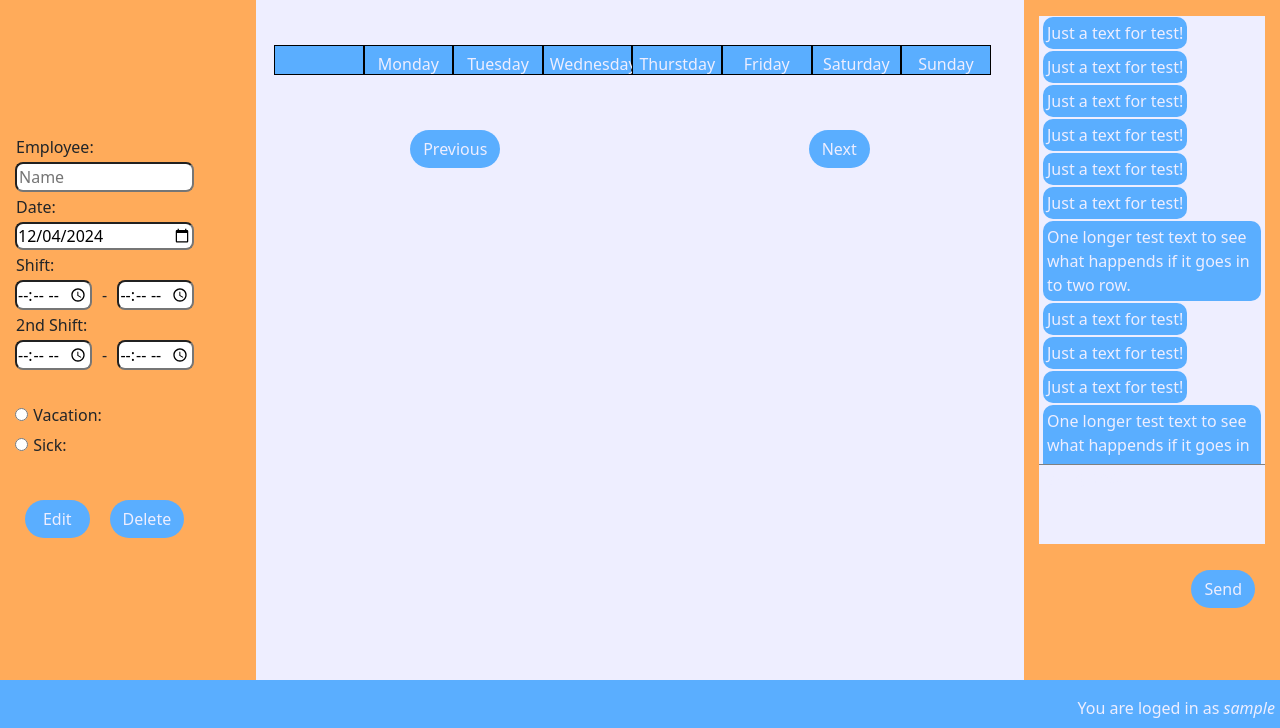
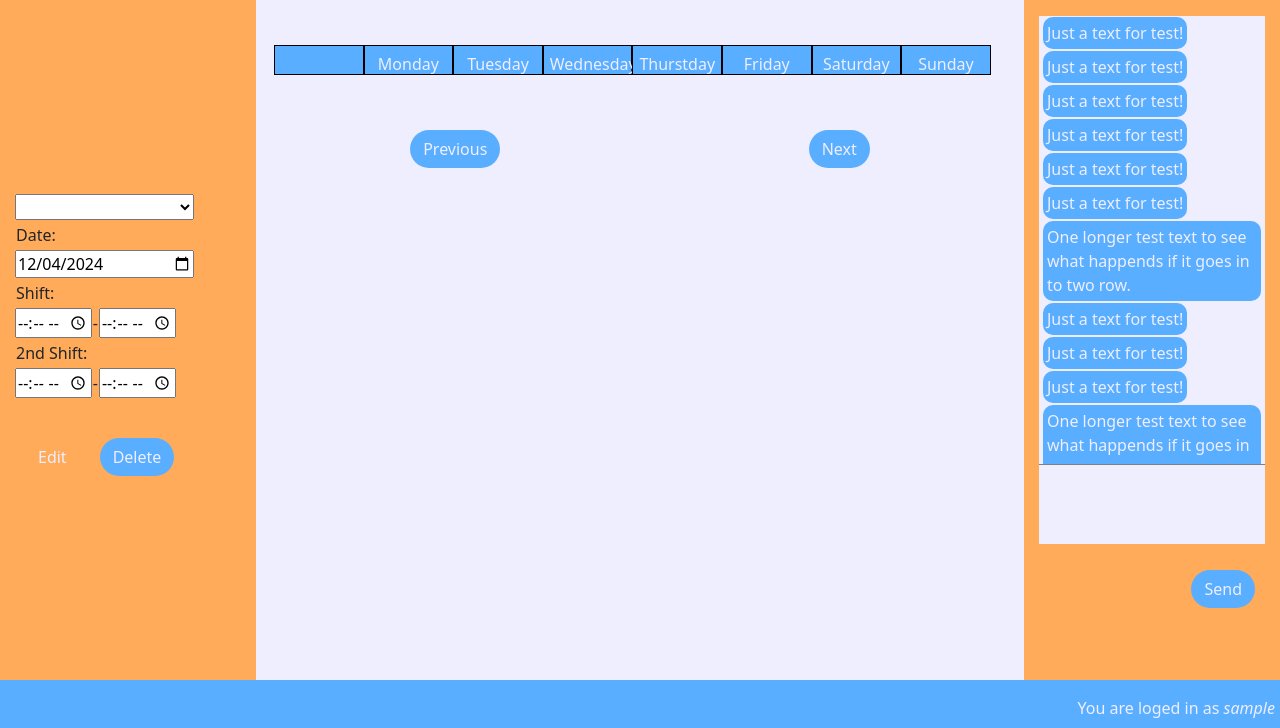
Before and after one commit to ZoltanNyaradi/work-schedule, a Django app: page / in a window 1280 px wide. Shown: the part 80-808 px from the top of the page. Run offline with Django 5.2, Linux system fonts and the light colour scheme; the visitor is signed in with stand-in values (Sample User, id 1); data comes from the database, SQL or seed files in the repository; lists and menus that the app fills with data are empty.

Commit message:
Create data in the database with the edit button

```diff
--- a/schedule/admin.py
+++ b/schedule/admin.py
@@ -2,8 +2,11 @@
 from django.contrib.sites.models import Site
 from allauth.socialaccount.models import SocialAccount, SocialApp, SocialToken
 from allauth.account.models import EmailAddress
+from .models import Schedule
 
 # Register your models here.
+
+admin.site.register(Schedule)
 
 # Unregister models
 admin.site.unregister(Site)
--- a/schedule/views.py
+++ b/schedule/views.py
@@ -2,8 +2,40 @@
 from django.contrib.auth.models import User
 import json
 
+# Form
+
+from .models import Schedule
+from django import forms
+
+class ScheduleForm(forms.ModelForm):
+    class Meta:
+        model = Schedule
+        fields = ("user",
+            "date",
+            "begin_of_work_1",
+            "end_of_work_1",
+            "begin_of_work_2",
+            "end_of_work_2",)
+
 # Create your views here.
 
 def schedule(request):
-    users = list(User.objects.values('username', 'groups', 'is_staff'))
-    return render(request, 'schedule/schedule.html', {'users': json.dumps(users)})
+    users = list(User.objects.values('id','username', 'groups', 'is_staff'))
+
+    if request.method == "POST":
+        schedule_form = ScheduleForm(data=request.POST)
+        if schedule_form.is_valid():
+            schedule_form.save()
+        else:
+            print(schedule_form.errors)
+    else:
+        schedule_form = ScheduleForm()
+
+    return render(
+        request,
+        'schedule/schedule.html',
+        {
+            'users': json.dumps(users),
+            "schedule_form": schedule_form,
+        },
+    )
--- a/static/js/script.js
+++ b/static/js/script.js
@@ -1,13 +1,15 @@
 document.addEventListener("DOMContentLoaded",function(){
 	loadSchedule();
 	loadToday();
-	document.getElementById("employee-name").addEventListener("blur",(event)=>{nameCheck()});
+	/*document.getElementById("employee-name").addEventListener("blur",(event)=>{nameCheck()});
 	let shiftClass = document.getElementsByClassName("shift");
 	for(let i=0; i<4; i++){
 		shiftClass[i].addEventListener("click",(event)=>{klickToShift()});
 	}
 	document.getElementById("vacation").addEventListener("click",(event)=>{klickToVacation()});
-	document.getElementById("sick").addEventListener("click",(event)=>{klickToSick()});
+	*///document.getElementById("sick").addEventListener("click",(event)=>{klickToSick()});
+
+	loadEmployeesToEditSchedule();
 })
 
 function loadSchedule(){
@@ -141,3 +143,19 @@
 	}
 	document.getElementById("vacation").checked=false;
 }
+
+function loadEmployeesToEditSchedule(){
+	const employeesForDropdown = JSON.parse(document.getElementById('users-data').textContent);
+	i=0;
+	let employeeName = document.getElementById("employee-name");
+	let options=[];
+	employeesForDropdown.forEach ((employeeForDropdown)=>{
+		options[i] = document.createElement("option");
+		options[i].value = employeeForDropdown.id;
+		options[i].text = employeeForDropdown.username;
+		if (employeeForDropdown.is_staff){
+			employeeName.appendChild(options[i]);
+		}
+		i++;
+	})
+}
--- a/templates/schedule/schedule.html
+++ b/templates/schedule/schedule.html
@@ -20,43 +20,39 @@
             </div>
         </div>
         <div id="edit-schedule">
-        <script id="users-data" type="application/json">
-                {{users|safe}}
-        </script>
 
         {% if user.is_superuser %}
-            <form id="edit-schedule-form">
+            <form id="scheduleForm" method="post" action="{% url 'schedule'%}">
+                {% csrf_token %}
                 <div>
                     <div>
-                        <label for="employee-name">Employee: </label>
-                        </br>
-                        <input class="long-input" type="text" id="employee-name" name="employee-name"  placeholder="Name">
-                         <label id="name-error" for="employee-name" hidden="true">Employee have not found</label>
+                         <select id="employee-name" name="user" class="long-input">
+                        </select>
                     </div>
                     <div>
                         <label for="shift-date">Date: </label>
                         </br>
-                        <input class="long-input" type="date" id="shift-date" name="shift-date">
+                        <input class="long-input" type="date" id="shift-date" name="date">
                     </div>
                     <div>
                         <label for="shift-start">Shift: </label>
                         </br>
                         <div class="shift-div">
-                            <input class="shift" type="time" id="shift-start" name="shift-start">
+                            <input class="shift" type="time" id="shift-start" name="begin_of_work_1">
                             <label for="shift-end">-</label>
-                            <input class="shift" type="time" id="shift-end" name="shift-end">
+                            <input class="shift" type="time" id="shift-end" name="end_of_work_1">
                         </div>
                     </div>
                     <div>
                         <label for="shift-start-2">2nd Shift: </label>
                         </br>
                         <div class="shift-div">
-                            <input class="shift" type="time" id="shift-start-2" name="shift-start-2">
+                            <input class="shift" type="time" id="shift-start-2" name="begin_of_work_2">
                             <label for="shift-end-2">-</label>
-                            <input class="shift" type="time" id="shift-end-2" name="shift-end-2">
+                            <input class="shift" type="time" id="shift-end-2" name="end_of_work_2">
                         </div>
                     </div>
-                </div>
+                </div><!--
                 <div id="quick-options">
                     <div>
                         <input type="radio" id="vacation" name="vacation">
@@ -67,11 +63,17 @@
                         <label for="employee-name">Sick: </label>
                     </div>
                 </div>
+            -->
                 <div id="submit-schedule-div">
-                    <submit id="submit-schedule" class="btn" type="submit">Edit</submit>
-                    <submit id="submit-schedule" class="btn" type="button">Delete</submit>
+                    <button id="edit-schedule" class="btn" type="submit">Edit</button>
+                    <button id="delete-schedule" class="btn" type="button">Delete</button>
                 </div>
             </form>
+            <script id="users-data" type="application/json">
+                {{users|safe}}
+        </script>
+
+
         {% endif %}
         </div>
         <div id="chat">
--- a/work_schedule/settings.py
+++ b/work_schedule/settings.py
@@ -97,8 +97,10 @@
 }
 
 CSRF_TRUSTED_ORIGINS = [
-    "https://*.codeinstitute-ide.net/",
-    "https://*.herokuapp.com"
+    "https://*.codeinstitute-ide.net",
+    "https://*.herokuapp.com",
+    "http://127.0.0.1",
+    "http://localhost"
 ]
 
 # Password validation
```
